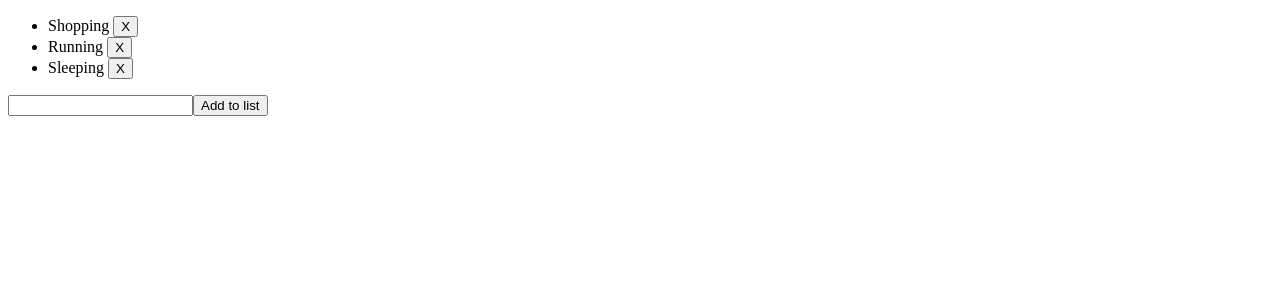
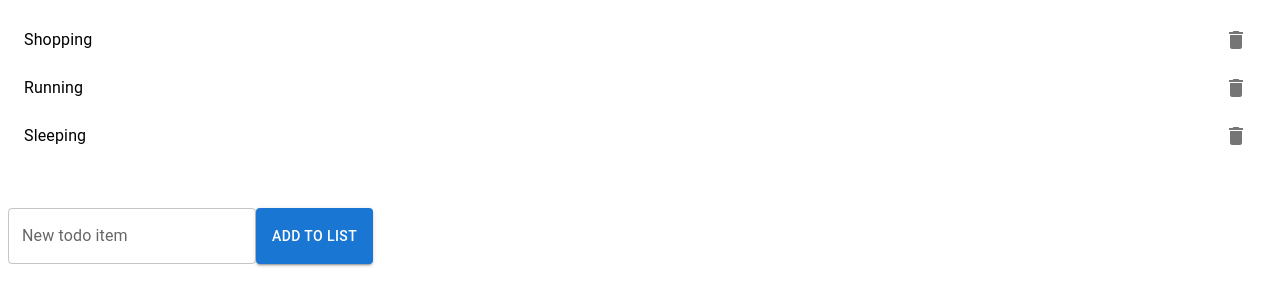
Before and after one commit to hermar98/react-test-project, a React (Create React App) app: page / in a window 1280 px wide. Shown: the top 306 px of the page. Built offline with nearby package versions, Linux system fonts and the light colour scheme.

Commit message:
KT5: Material UI and styling - Add styling using css and inline code - Replace html elements with Material UI components

```diff
--- a/package.json
+++ b/package.json
@@ -5,7 +5,8 @@
   "dependencies": {
     "@emotion/react": "^11.10.5",
     "@emotion/styled": "^11.10.5",
-    "@mui/material": "^5.10.17",
+    "@mui/icons-material": "^5.11.0",
+    "@mui/material": "^5.11.0",
     "@testing-library/jest-dom": "^5.16.5",
     "@testing-library/react": "^13.4.0",
     "@testing-library/user-event": "^13.5.0",
--- a/src/App.tsx
+++ b/src/App.tsx
@@ -1,10 +1,10 @@
 import React from "react";
-import TodoList from "./components/TodoList";
+import TodoListPage from "./pages/TodoListPage";
 
 function App() {
   return (
     <div className="App">
-      <TodoList />
+      <TodoListPage />
     </div>
   );
 }
--- /dev/null
+++ b/src/components/AddTodoButton.tsx
@@ -0,0 +1,16 @@
+import { Button } from "@mui/material";
+
+type AddTodoButtonProps = {
+  onClick: () => void;
+  children?: React.ReactNode;
+};
+
+const AddTodoButton = ({ onClick, children }: AddTodoButtonProps) => {
+  return (
+    <Button variant="contained" onClick={() => onClick()}>
+      {children}
+    </Button>
+  );
+};
+
+export default AddTodoButton;
--- a/src/components/Button.tsx
+++ /dev/null
@@ -1,10 +0,0 @@
-type ButtonProps = {
-  onClick: () => void;
-  children?: React.ReactNode;
-};
-
-const Button = ({ onClick, children }: ButtonProps) => {
-  return <button onClick={() => onClick()}>{children}</button>;
-};
-
-export default Button;
--- a/src/components/InputField.tsx
+++ /dev/null
@@ -1,13 +0,0 @@
-type InputFieldProps = {
-  value: string;
-  onChange: (value: string) => void;
-};
-
-const InputField = ({ value, onChange }: InputFieldProps) => {
-  const handleChange = (event: React.ChangeEvent<HTMLInputElement>) =>
-    onChange(event.currentTarget.value);
-
-  return <input value={value} onChange={handleChange} type="text" />;
-};
-
-export default InputField;
--- a/src/components/List.tsx
+++ /dev/null
@@ -1,18 +0,0 @@
-type ListProps = {
-  items: string[];
-  onDelete: (item: string) => void;
-};
-
-const List = ({ items, onDelete }: ListProps) => {
-  return (
-    <ul>
-      {items.map((item, i) => (
-        <li key={i}>
-          {item} <button onClick={() => onDelete(item)}>X</button>
-        </li>
-      ))}
-    </ul>
-  );
-};
-
-export default List;
--- /dev/null
+++ b/src/components/TodoInputField.tsx
@@ -0,0 +1,23 @@
+import { TextField } from "@mui/material";
+
+type TodoInputFieldProps = {
+  value: string;
+  onChange: (value: string) => void;
+};
+
+const TodoInputField = ({ value, onChange }: TodoInputFieldProps) => {
+  const handleChange = (event: React.ChangeEvent<HTMLInputElement>) =>
+    onChange(event.currentTarget.value);
+
+  return (
+    <TextField
+      value={value}
+      label="New todo item"
+      variant="outlined"
+      onChange={handleChange}
+      type="text"
+    />
+  );
+};
+
+export default TodoInputField;
--- a/src/components/TodoList.tsx
+++ b/src/components/TodoList.tsx
@@ -1,65 +1,30 @@
-import { useEffect, useState } from "react";
-import { addTodoItem, deleteTodoItem, getTodoItems } from "../api";
-import Button from "./Button";
-import InputField from "./InputField";
-import List from "./List";
+import IconButton from "@mui/material/IconButton";
+import List from "@mui/material/List";
+import ListItem from "@mui/material/ListItem";
+import ListItemText from "@mui/material/ListItemText";
+import DeleteIcon from "@mui/icons-material/Delete";
 
-const TodoList = () => {
-  // State
-  const [input, setInput] = useState("");
-  const [items, setItems] = useState<string[]>([]);
-  const [loading, setLoading] = useState(true);
-  const [error, setError] = useState("");
+type TodoListProps = {
+  items: string[];
+  onDelete: (item: string) => void;
+};
 
-  // Data fetching
-  useEffect(() => {
-    // Async/await
-    // const fetchData = async () => {
-    //   try {
-    //     const todoItems = await getTodoItems();
-    //     setItems(todoItems);
-    //   } catch (error: unknown) {
-    //     setError((error as Error).message);
-    //   } finally {
-    //     setLoading(false);
-    //   }
-    // }
-    // fetchData();
-
-    // Then
-    getTodoItems()
-      .then((items) => setItems(items))
-      .catch((error: Error) => setError(error.message))
-      .finally(() => setLoading(false));
-  }, []);
-
-  // Event handlers
-  const handleInputChange = (input: string) => setInput(input);
-
-  const handleAddItem = () => {
-    addTodoItem(input)
-      .then((items) => setItems(items))
-      .catch((error: Error) => setError(error.message));
-  };
-
-  const handleDeleteItem = (item: string) => {
-    deleteTodoItem(item)
-      .then((items) => setItems(items))
-      .catch((error: Error) => setError(error.message));
-  };
-
-  // Rendering
+const TodoList = ({ items, onDelete }: TodoListProps) => {
   return (
-    <>
-      {loading ? (
-        <p>Loading...</p>
-      ) : (
-        <List items={items} onDelete={handleDeleteItem} />
-      )}
-      {error && <p>{error}</p>}
-      <InputField value={input} onChange={handleInputChange} />
-      <Button onClick={handleAddItem}>Add to list</Button>
-    </>
+    <List>
+      {items.map((item, i) => (
+        <ListItem
+          key={i}
+          secondaryAction={
+            <IconButton onClick={() => onDelete(item)}>
+              <DeleteIcon />
+            </IconButton>
+          }
+        >
+          <ListItemText primary={item} />
+        </ListItem>
+      ))}
+    </List>
   );
 };
 
--- /dev/null
+++ b/src/pages/TodoListPage.tsx
@@ -0,0 +1,69 @@
+import { Box, Typography } from "@mui/material";
+import { useEffect, useState } from "react";
+import { addTodoItem, deleteTodoItem, getTodoItems } from "../api";
+import AddTodoButton from "../components/AddTodoButton";
+import TodoInputField from "../components/TodoInputField";
+import TodoList from "../components/TodoList";
+
+const TodoListPage = () => {
+  // State
+  const [input, setInput] = useState("");
+  const [items, setItems] = useState<string[]>([]);
+  const [loading, setLoading] = useState(true);
+  const [error, setError] = useState("");
+
+  // Data fetching
+  useEffect(() => {
+    // Async/await
+    // const fetchData = async () => {
+    //   try {
+    //     const todoItems = await getTodoItems();
+    //     setItems(todoItems);
+    //   } catch (error: unknown) {
+    //     setError((error as Error).message);
+    //   } finally {
+    //     setLoading(false);
+    //   }
+    // }
+    // fetchData();
+
+    // Then
+    getTodoItems()
+      .then((items) => setItems(items))
+      .catch((error: Error) => setError(error.message))
+      .finally(() => setLoading(false));
+  }, []);
+
+  // Event handlers
+  const handleInputChange = (input: string) => setInput(input);
+
+  const handleAddItem = () => {
+    addTodoItem(input)
+      .then((items) => setItems(items))
+      .catch((error: Error) => setError(error.message));
+  };
+
+  const handleDeleteItem = (item: string) => {
+    deleteTodoItem(item)
+      .then((items) => setItems(items))
+      .catch((error: Error) => setError(error.message));
+  };
+
+  // Rendering
+  return (
+    <>
+      {loading ? (
+        <Typography>Loading...</Typography>
+      ) : (
+        <TodoList items={items} onDelete={handleDeleteItem} />
+      )}
+      {error && <p>{error}</p>}
+      <Box display="flex" mt={5}>
+        <TodoInputField value={input} onChange={handleInputChange} />
+        <AddTodoButton onClick={handleAddItem}>Add to list</AddTodoButton>
+      </Box>
+    </>
+  );
+};
+
+export default TodoListPage;
```
Also changed, not shown: 1 other file (tests, documents, lock files or other folders).
